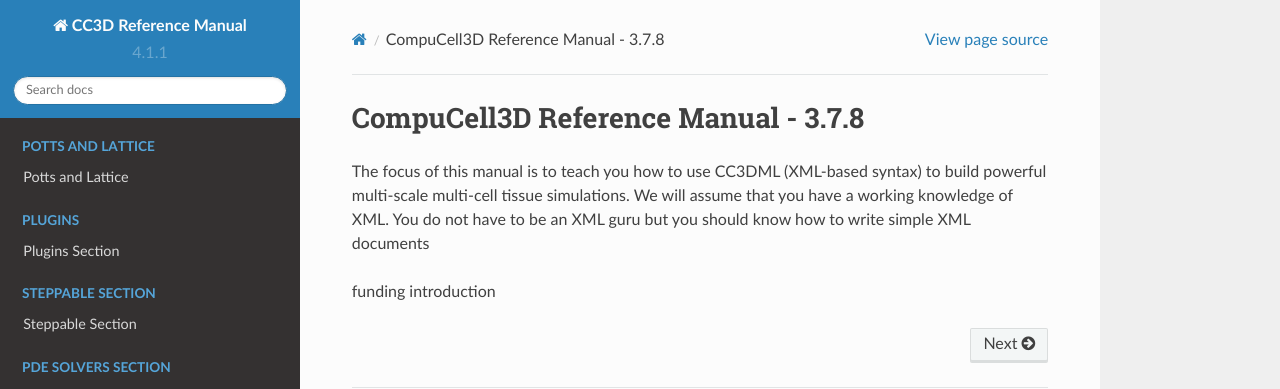
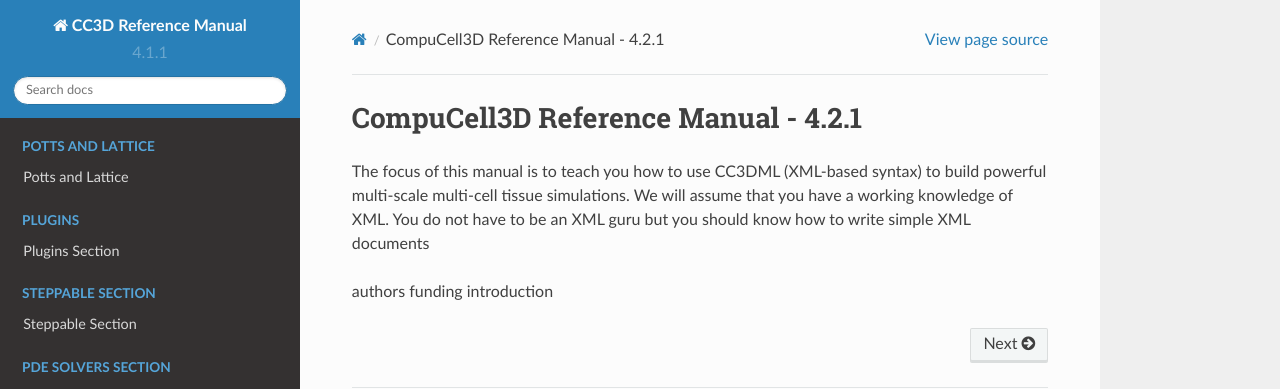
Before and after one commit to CompuCell3D/CompuCell3DReferenceManual, a Sphinx documentation site: the page built from docs/index.rst, in a window 1280 px wide. Shown: the top 389 px of the page. Built offline with Sphinx 7.4.7 and the Read the Docs theme 2.0.0, drawn with Linux system fonts in a browser that asks for light colours.

Commit message:
updated CC3D reference manual

```diff
--- a/docs/index.rst
+++ b/docs/index.rst
@@ -1,13 +1,14 @@
 .. CompuCell3DReferenceManual documentation master file
 
 ###################################################
-CompuCell3D Reference Manual - 3.7.8
+CompuCell3D Reference Manual - 4.2.1
 ###################################################
 
 The focus of this manual is to teach you how to use CC3DML (XML-based syntax) to build powerful multi-scale
 multi-cell tissue simulations. We will assume that you have a working knowledge of XML.
 You do not have to be an XML guru but you should know how to write simple XML documents
 
+authors
 funding
 introduction
 
```
Also changed, not shown: docs/authors.rst (added, +7 -0 lines).
